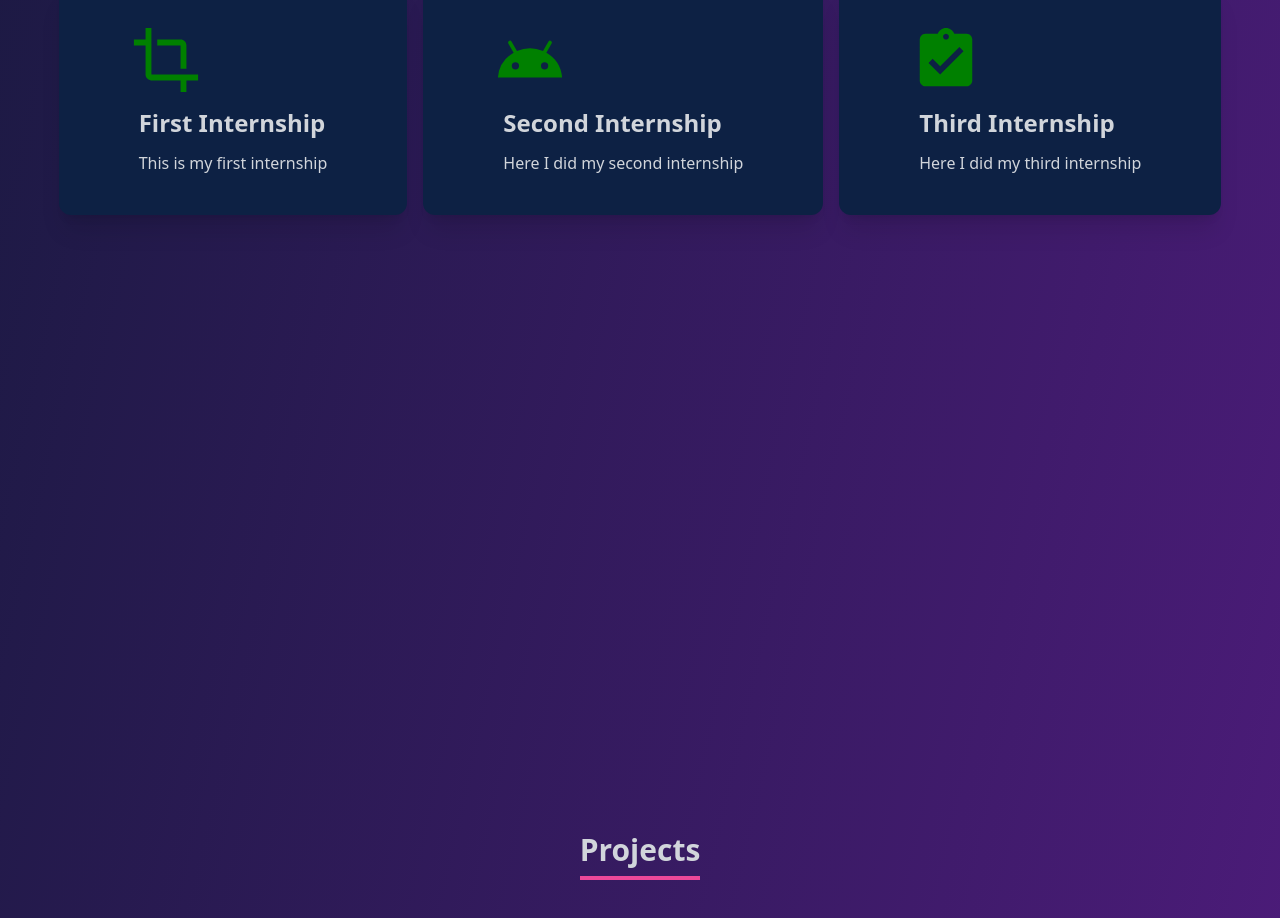
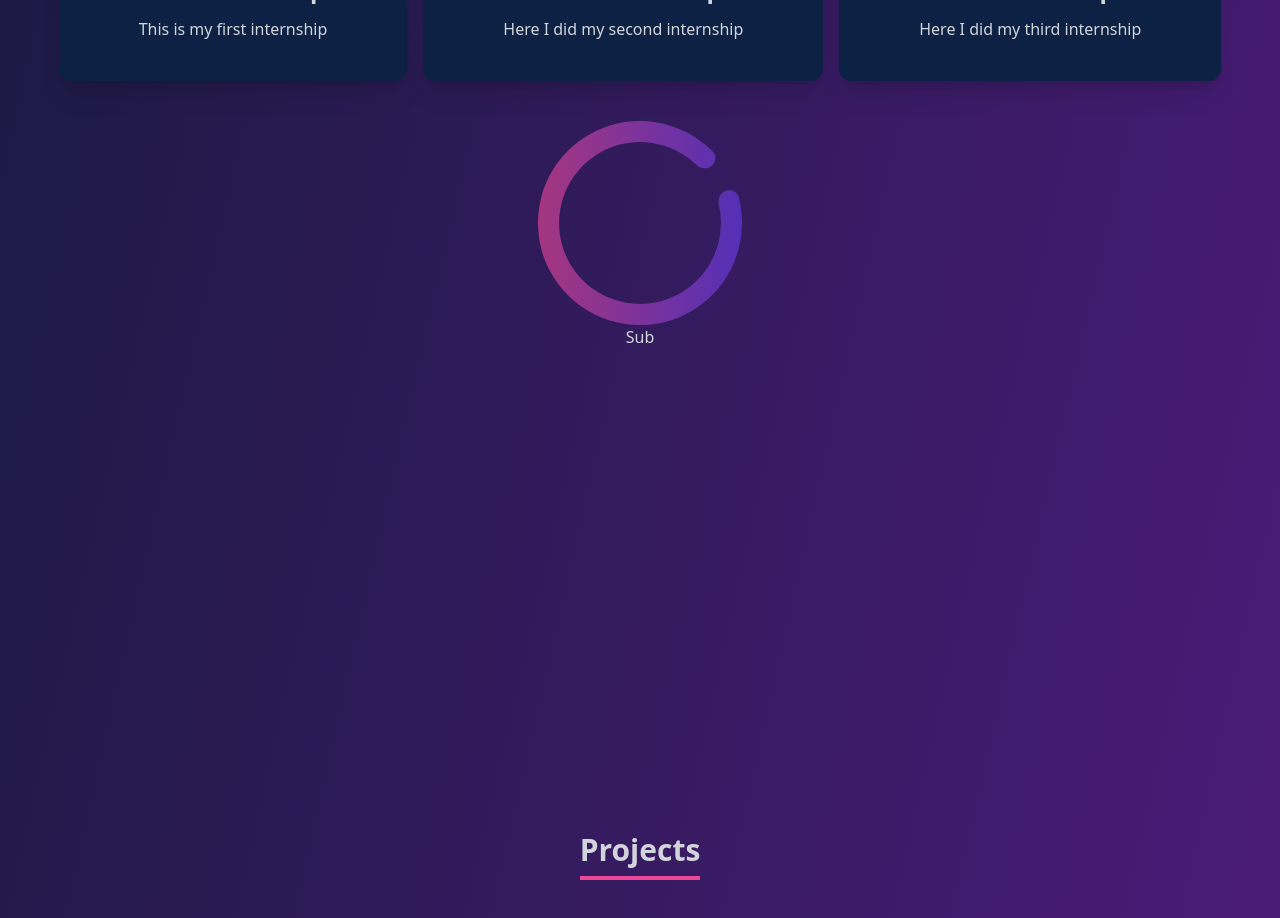
Before and after one commit to ananyo141/Portfolio, a React (Create React App) app: page / in a window 1280 px wide. Shown: the part 2760-3678 px from the top of the page. Built offline with nearby package versions, Linux system fonts and the light colour scheme; the HTML template or start-up script is replaced by a standard one.

Commit message:
add circular meter to experience

```diff
--- a/src/components/Experience.jsx
+++ b/src/components/Experience.jsx
@@ -1,9 +1,10 @@
 import React from "react";
 
 import IconGen from "./shared/IconGen";
+import Card from "./shared/Card";
+import CircularMeter from "./shared/CircularMeter";
+
 import ExperiencesData from "../data/experience.json";
-
-import Card from "./shared/Card";
 
 const Experience = () => {
   return (
@@ -25,6 +26,7 @@
           );
         })}
       </div>
+      <CircularMeter title="First" subtitle="Sub" />
     </div>
   );
 };
--- /dev/null
+++ b/src/components/shared/CircularMeter.jsx
@@ -0,0 +1,14 @@
+import React from "react";
+
+import meterlogo from "../../assets/meter1.svg";
+
+const CircularMeter = ({ title, subtitle }) => {
+  return (
+    <div className="flex flex-col items-center">
+      <img src={meterlogo} alt="circular meter" className="top-0 left-0" />
+      <p>{subtitle}</p>
+    </div>
+  );
+};
+
+export default CircularMeter;
```
Also changed, not shown: src/assets/meter1.svg (added).
